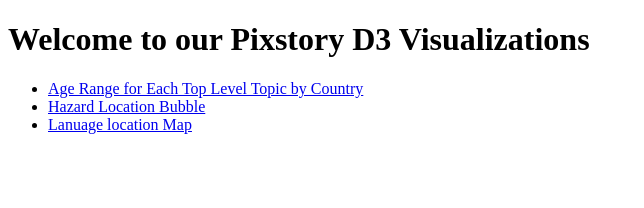
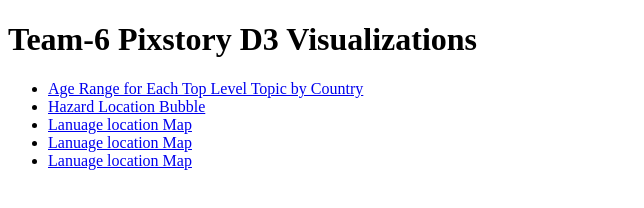
Before and after one commit to tinawang-jy/Pixstroy-D3-Visualization, a plain HTML site: page index.html in a window 1280 px wide. Shown: the whole page, without its empty margins (0-644 px from the left). Drawn offline with Linux system fonts and the light colour scheme.

Commit message:
Update index.html

```diff
--- a/index.html
+++ b/index.html
@@ -4,11 +4,13 @@
     <title>Team-6 Pixstory D3 Visualizations</title>
   </head>
   <body>
-    <h1>Welcome to our Pixstory D3 Visualizations</h1>
+    <h1>Team-6 Pixstory D3 Visualizations</h1>
     <ul>
-      <li><a href="ageline_plot/index.html">Age Range for Each Top Level Topic by Country</a></li>
+      <li><a href="interest_age/index.html">Age Range for Each Top Level Topic by Country</a></li>
       <li><a href="hazard_location_bubble/hazard_location_BubbleChart.html">Hazard Location Bubble</a></li>
-      <li><a href="language_location_count_map/language_location_map_count.html">Lanuage location Map</a></li>
+      <li><a href="language_location_count_map/origin_language_locationmention_map.html">Lanuage location Map</a></li>
+      <li><a href="age_time_postdata/agetime.html">Lanuage location Map</a></li>
+      <li><a href="entertainment-calendar/calendar.html">Lanuage location Map</a></li>
     </ul>
   </body>
 </html>
```
